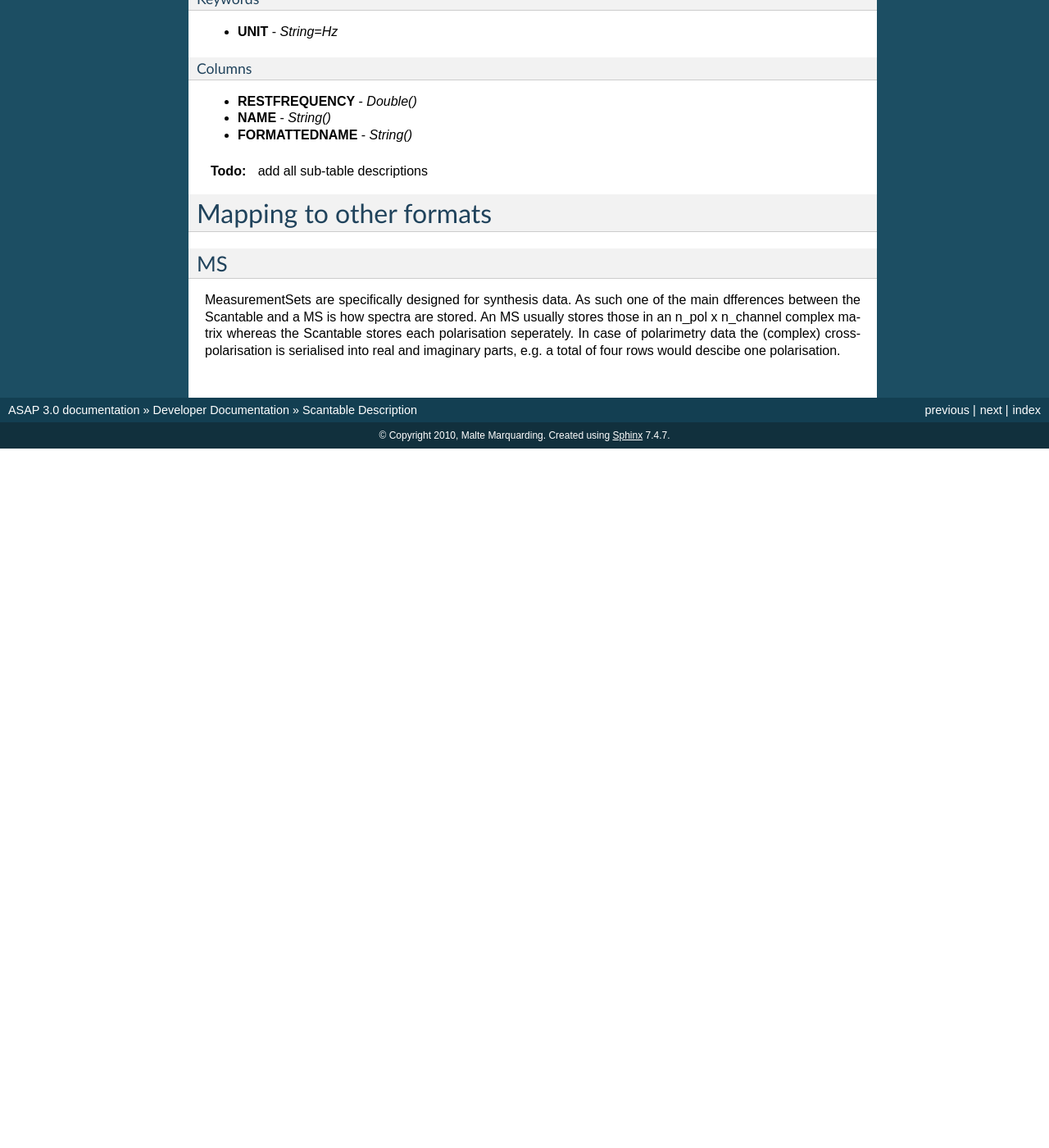
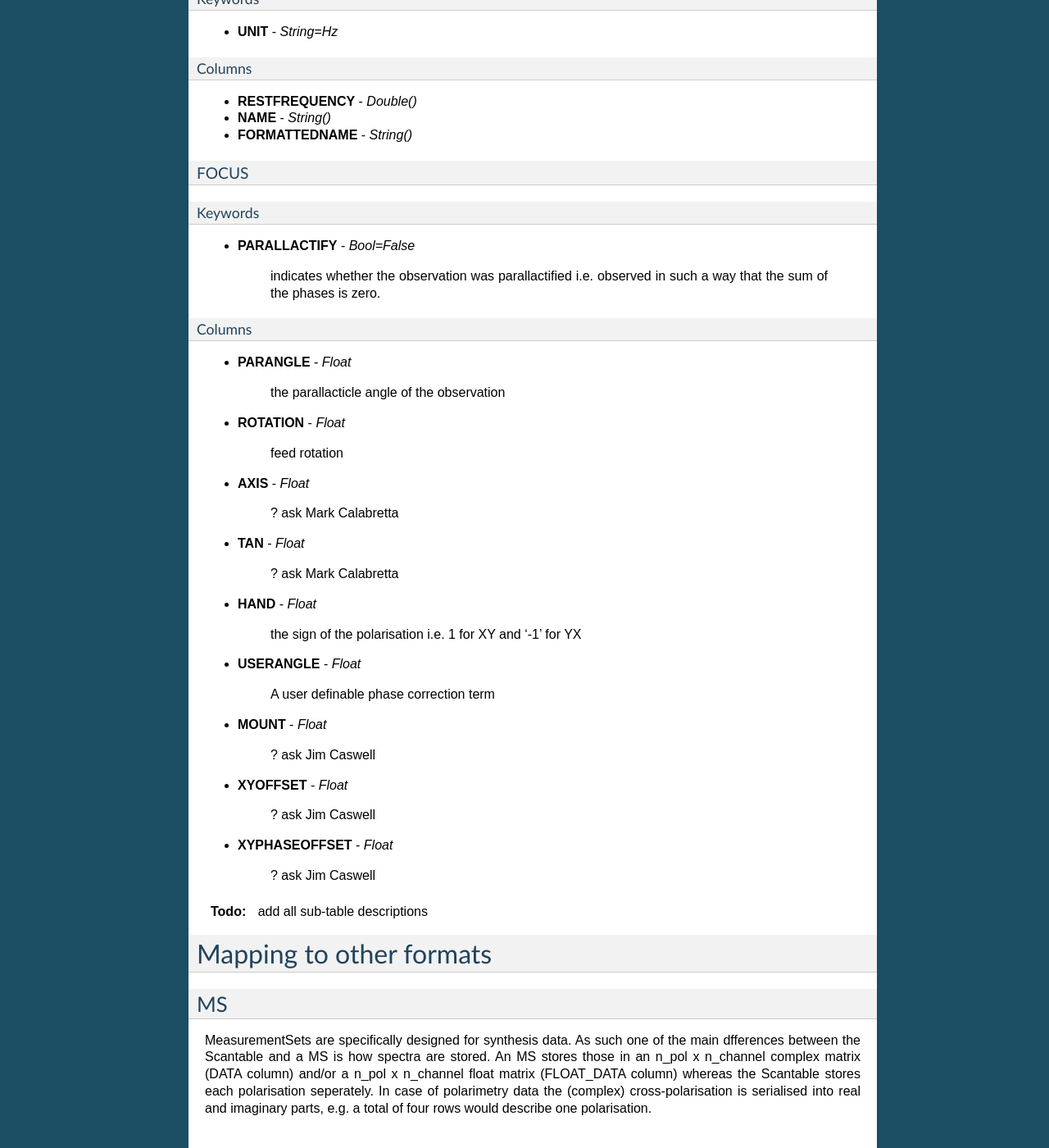
Before and after one commit to ICRAR/asap, a Sphinx documentation site: the page built from doc/source/developer/scantable.rst, in a window 1280 px wide and 1400 px high, scrolled down 3941 px. Shown: the whole window at 82% size. Built offline with Sphinx 7.4.7, drawn with Linux system fonts in a browser that asks for light colours; formulas are drawn with MathJax 3; pages that are not in the unit, such as notebooks, are missing from menus; before the commit the page ends 4488 px from its top, so only the background shows below that.

Commit message:
minor doc edit

```diff
--- a/doc/source/developer/scantable.rst
+++ b/doc/source/developer/scantable.rst
@@ -236,6 +236,58 @@ Columns
 * **NAME** - *String()*
 * **FORMATTEDNAME** - *String()*
 
+FOCUS
+-----
+
+""""""""
+Keywords
+""""""""
+
+* **PARALLACTIFY** - *Bool=False*
+
+    indicates whether the observation was parallactified i.e. observed in such
+    a way that the sum of the phases is zero.
+
+"""""""
+Columns
+"""""""
+
+* **PARANGLE** - *Float*
+
+    the parallacticle angle of the observation
+
+* **ROTATION** - *Float*
+
+    feed rotation
+
+* **AXIS** - *Float*
+
+    ? ask Mark Calabretta
+
+* **TAN** - *Float*
+
+    ? ask Mark Calabretta
+
+* **HAND** - *Float*
+
+    the sign of the polarisation i.e. 1 for XY and '-1' for YX
+
+* **USERANGLE** - *Float*
+
+    A user definable phase correction term
+
+* **MOUNT** - *Float*
+
+    ? ask Jim Caswell
+
+* **XYOFFSET** - *Float*
+
+    ? ask Jim Caswell
+
+* **XYPHASEOFFSET** - *Float*
+
+    ? ask Jim Caswell
+
 .. todo:: add all sub-table descriptions
 
 ========================
@@ -247,7 +299,8 @@ MS
 
 MeasurementSets are specifically designed for synthesis data. As such one of the
 main dfferences between the Scantable and a MS is how spectra are stored.
-An MS usually stores those in an n_pol x n_channel complex matrix whereas the
-Scantable stores each polarisation seperately. In case of polarimetry data the
-(complex) cross-polarisation is serialised into real and imaginary parts, e.g. a
-total of four rows would descibe one polarisation.
+An MS  stores those in an n_pol x n_channel complex matrix (DATA column) and/or
+a n_pol x n_channel float matrix (FLOAT_DATA column) whereas the Scantable
+stores each polarisation seperately. In case of polarimetry data the (complex)
+cross-polarisation is serialised into real and imaginary parts, e.g. a total of
+four rows would describe one polarisation.
```
